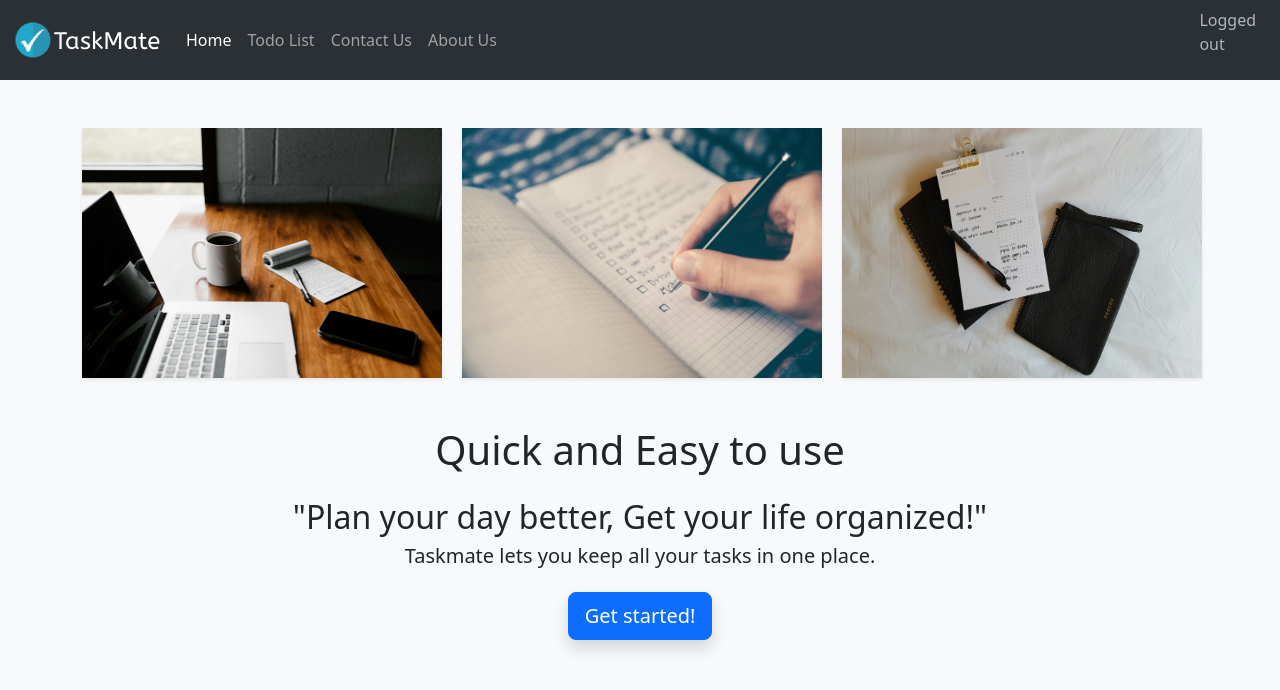
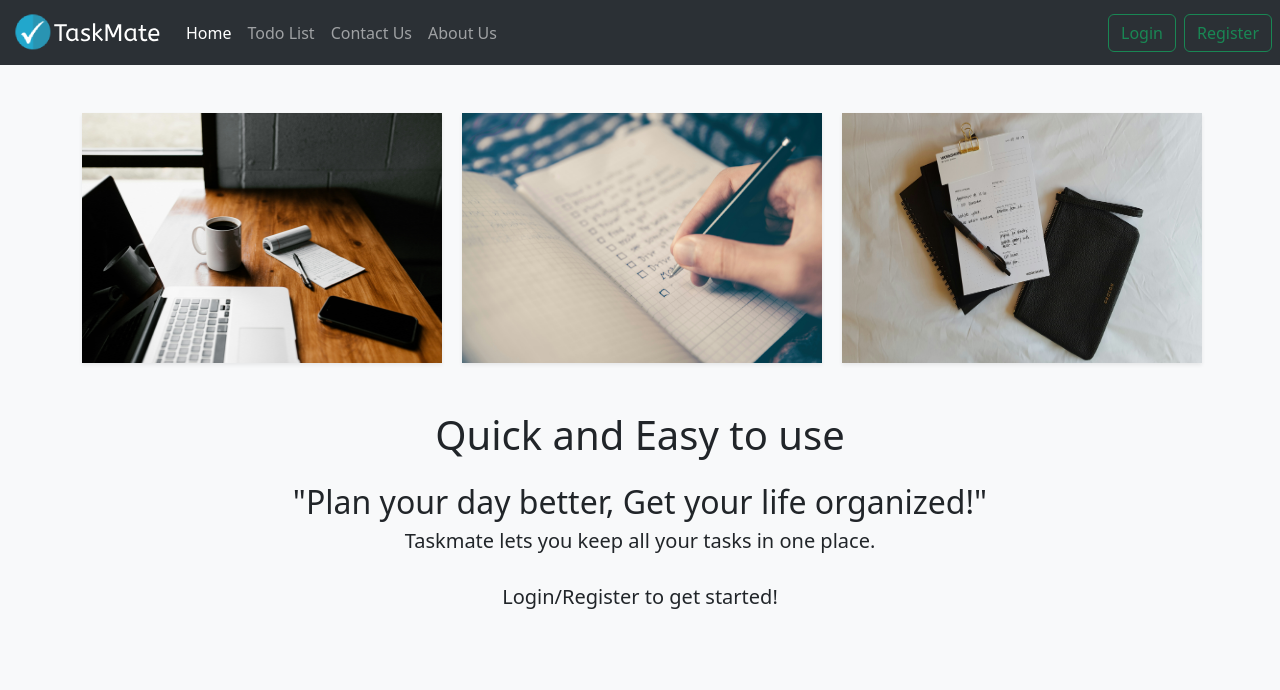
Before and after one commit to Poojan26/todo-list, a Django app: page / in a window 1280 px wide. Shown: the top 690 px of the page. Run offline with Django 5.2, Linux system fonts and the light colour scheme.

Commit message:
Login, Register, Logout buttons added with UI updates

```diff
--- a/templates/base.html
+++ b/templates/base.html
@@ -56,16 +56,23 @@
         </div>
       </div>
       {% if user.is_authenticated %}
-      <!-- Logout Form -->
-      <form action="{% url 'logout' %}" method="post" class="form-inline my-2 my-lg-0">
-        {% csrf_token %}
-        <p class="text-body-secondary">{{ user.username }}</p>
+      <div class="d-flex align-items-center">
+        <span class="text-white me-3">{{ user.username }}</span>
+        <form action="{% url 'logout' %}" method="post">
+          {% csrf_token %}
+          <button type="submit" class="btn btn-info my-2 my-sm-0 me-2">Logout</button>
+        </form>
+      </div>
+      {% else %}
+      <a href="{% url 'login' %}">
 
-        <button type="submit" class="btn btn-danger">Logout</button>
-      </form>
-      {%else%}
-        <p class="text-body-secondary"> Logged out </p>
-      {%endif%}
+        <button type="submit" class="btn btn-outline-success my-2 my-sm-0 me-2">Login</button>
+      </a>
+      <a href="{% url 'register' %}" >
+
+        <button type="submit" class="btn btn-outline-success my-2 my-sm-0 me-2">Register</button>
+      </a>
+      {% endif %}
     </nav>
   </head>
   <body class="bg-light">
--- a/todolist_app/templates/index.html
+++ b/todolist_app/templates/index.html
@@ -25,7 +25,15 @@
             <center><p class="h2 mt-3" >"Plan your day better, Get your life organized!"</p></center>
             <center><p class="h5">Taskmate lets you keep all your tasks in one place.</p></center>
 
-            <center><a href="{% url 'todolist' %}"><button type="button" class="btn btn-primary btn-lg mt-3 shadow">Get started!</button></a></center>
+            {% if user.is_authenticated%}
+                <center><a href="{% url 'todolist' %}"><button type="button" class="btn btn-primary btn-lg mt-3 shadow">Get started!</button></a></center>
+            {% else %}
+
+
+            <center><p class="h5 mt-4">Login/Register to get started! </p></center>
+            {%endif%}
+
+
         </div>
     </div>
 {% endblock content %}
```
Also changed, not shown: db.sqlite3.
